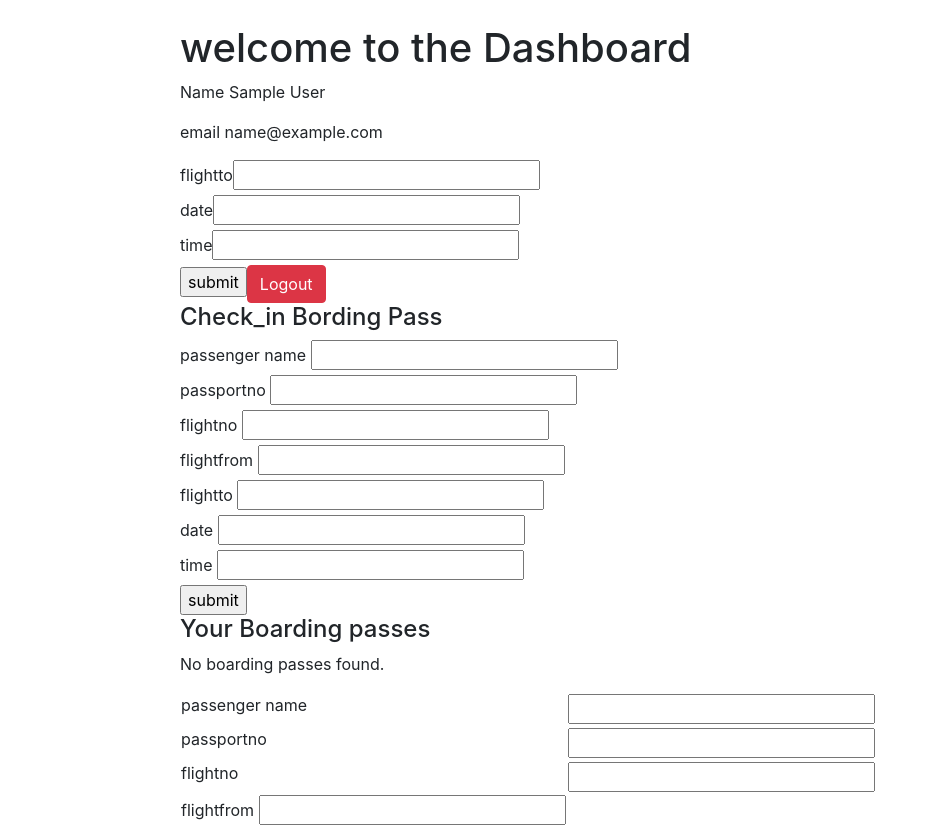
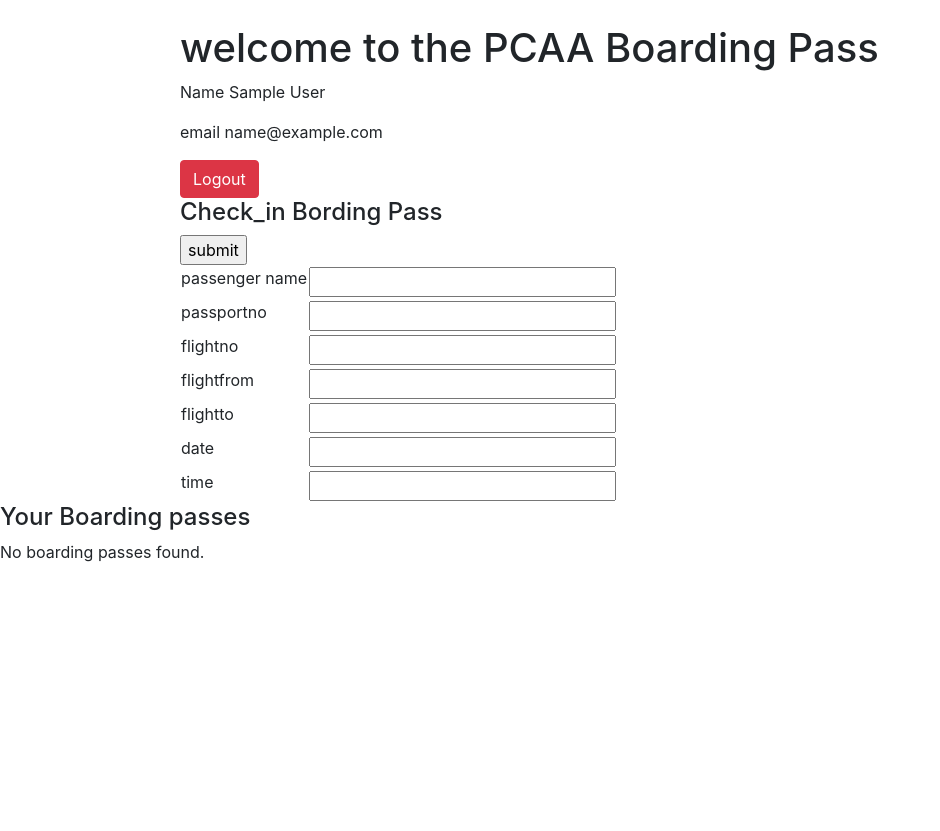
Before and after one commit to atiqrahmanie/project, a Flask app: page /dashboard in a window 1280 px wide. Shown: the whole page, without its empty margins (0-940 px from the left). After the commit the page ends 562 px from the top, so only its background shows below. Run offline with Flask 3, Linux system fonts and the light colour scheme; the visitor is signed in with stand-in values (Sample User, id 1); data that the repository does not hold is empty; some libraries are stand-ins or nearby versions.

Commit message:
boarding form fields adjust

```diff
--- a/pcaapass/templates/dashboard.html
+++ b/pcaapass/templates/dashboard.html
@@ -15,9 +15,12 @@
 <div class="container mt-4">
     <div class="row justify-content-center">
         <div class="col-md-10">
-            <h1> welcome to the Dashboard</h1>
+            <h1> welcome to the PCAA Boarding Pass</h1>
            <p>Name   {{ current_user.name }} </p>
            <p>email {{ current_user.email }}</p>
+           <a href="/logout" class="btn btn-danger">Logout</a>
+           <h4> Check_in Bording Pass</h4>
+
 
            <form method="POST">
       <table>
@@ -35,34 +38,33 @@
                <td> {{ form.flightno(size=25) }} </td>
                </tr>
            <tr>
-              <td> {{ form.flightfrom.label}}
-               {{ form.flightfrom(size=25) }}</tr>
+              <td> {{ form.flightfrom.label}} </td>
+              <td> {{ form.flightfrom(size=25) }} </td>
             </tr>
-          {{ form.flightto.label }} {{ form.flightto(size=25) }}<br>
-          {{ form.date.label }} {{ form.date(size=25) }}<br>
-          {{ form.time.label }} {{ form.time(size=25) }}<br>
-          {{ form.submit() }}
+           <tr>
+                <td> {{ form.flightto.label }}</td>
+                 <td>{{ form.flightto(size=25) }}</td>
+           </tr>
+           <tr>
+               <td> {{ form.date.label }}</td>
+               <td> {{ form.date(size=25) }}</td>
+               </tr>
+               <tr>
+                <td>{{ form.time.label }}</td>
+                 <td>{{ form.time(size=25) }}</td>
+             </tr>
+             <tr>
+
+                    {{ form.submit() }}
+             </tr>
+      </table>
 </form>
-            <a href="/logout" class="btn btn-danger">Logout</a>
+
+
         </div>
     </div>
 </div>
-<h4> Check_in Bording Pass</h4>
-<div>
-<form method="POST">
 
-          {{ form.hidden_tag() }}
-
-          {{ form.name.label }} {{ form.name(SIZE=25)}}<br>
-          {{ form.passportno.label }} {{ form.passportno(size=25) }}<br>
-          {{ form.flightno.label }} {{ form.flightno(size=25) }}<br>
-          {{ form.flightfrom.label}} {{ form.flightfrom(size=25) }}<br>
-          {{ form.flightto.label }} {{ form.flightto(size=25) }}<br>
-          {{ form.date.label }} {{ form.date(size=25) }}<br>
-          {{ form.time.label }} {{ form.time(size=25) }}<br>
-
-          {{ form.submit() }}
-</form></div>
 <h4>Your Boarding passes</h4>
 
       {% if passes %}
```
